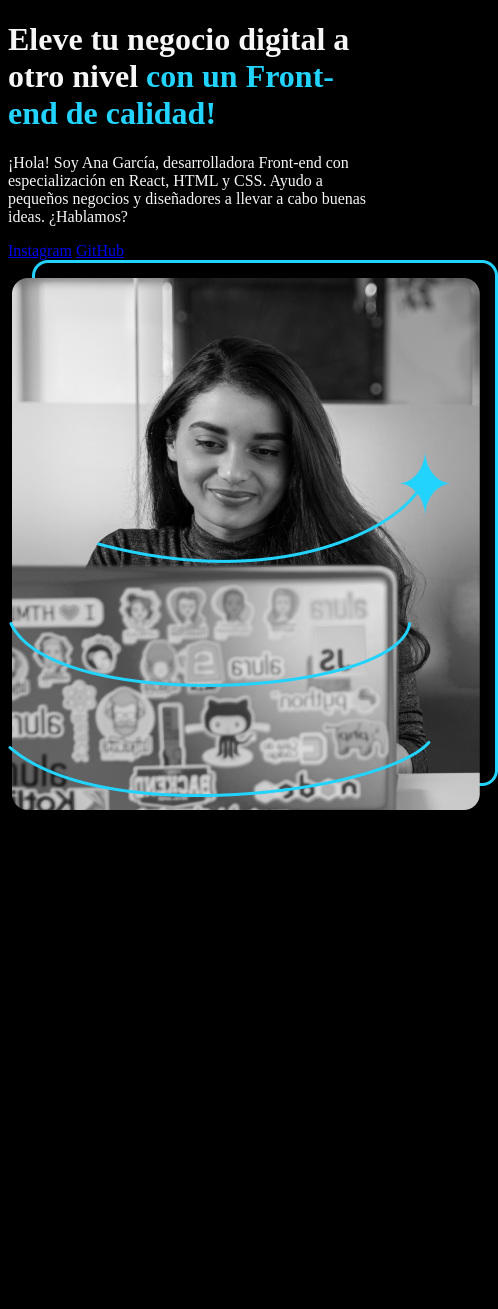
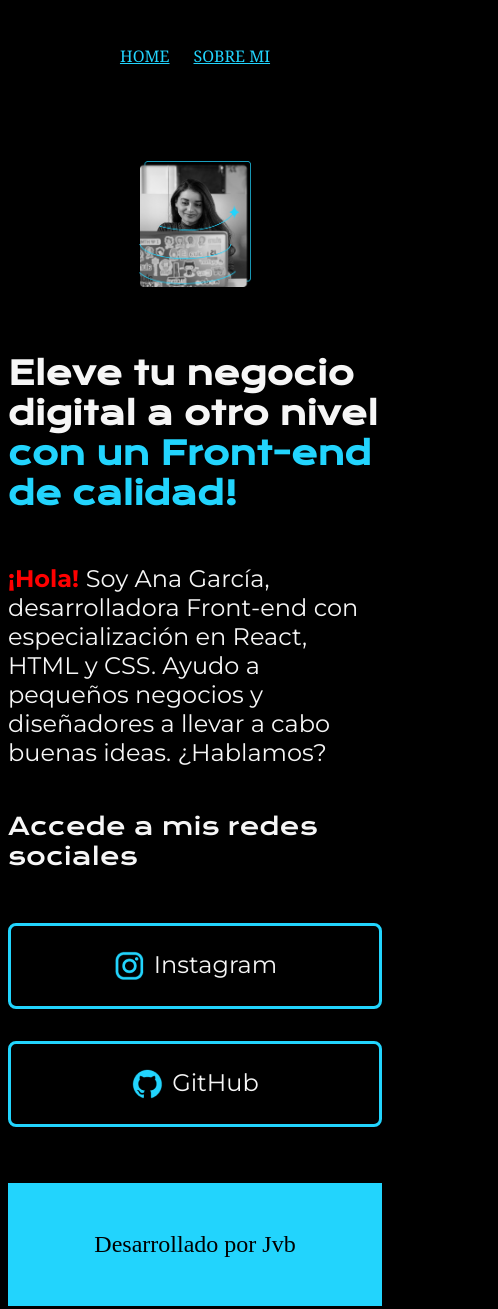
Before and after one commit to JesusE2E/ONE-Oracle-Next-Education, a plain HTML site: page 2067-html-css-desarrollo-estructura-archivos-aula5/index.html in a window 390 px wide. Shown: the whole page, 498 px wide, since content can reach past the window. Before the commit the page ends 844 px from the top, so only its background shows below. Drawn offline with nearby package versions, Linux system fonts and the light colour scheme.

Commit message:
desarrollo responsivo

```diff
--- a/2067-html-css-desarrollo-estructura-archivos-aula5/index.html
+++ b/2067-html-css-desarrollo-estructura-archivos-aula5/index.html
@@ -9,22 +9,36 @@
 
 </head>
 <body>
-    <header></header>
-    <main>
-        <h1>
+    <header class="header">
+<nav class="header__menu">
+    <a href="./index.html" class="header__menu__enlaces">HOME</a>
+    <a href="./aboutme.html" class="header__menu__enlaces">SOBRE MI</a>
+</nav>
+
+
+    </header>
+    <main class="presentacion">
+        <section class="presentacion__contenido">
+        <h1 class="presentacion__contenido__titulo">
             Eleve tu negocio digital a otro nivel
-            <strong>con un Front-end de calidad!
+            <strong >con un Front-end de calidad!
             </strong></h1>
-            <p>¡Hola! Soy Ana García, desarrolladora Front-end con
+            <p class="presentacion__contenido__texto"><strong class="subtituloFront">¡Hola! </strong>Soy Ana García, desarrolladora Front-end con
                 especialización en React, HTML y CSS. Ayudo a pequeños
                  negocios y diseñadores a llevar a cabo buenas ideas.
                   ¿Hablamos?
 
             </p>
-            <a href="https://instagram.com/">Instagram</a>
-            <a href="https://github.com/">GitHub</a>
-            <img src="Imagem.png" alt="Foto de Ana García desarrolando un proyecto">
+            <div class="presentacion__enlaces">
+            <h2 class="presentacion__enlace__subtitulo">Accede a mis redes sociales</h2>
+            <a class="presentacion__enlaces__link" href="https://instagram.com/"><img class="presentacion__enlaces__link__img" src="./assets/instagram.png"> Instagram</a>
+            <a class="presentacion__enlaces__link" href="https://github.com/"><img class="presentacion__enlaces__link__img" src="./assets/github.png">GitHub</a>
+            </div>
+            </section>
+            <img class="presentacion__imagen" src="Imagem.png" alt="Foto de Ana García desarrolando un proyecto">
     </main>
-    <footer></footer>
+    <footer>
+<p>Desarrollado por Jvb</p>
+   </footer>
 </body>
 </html>
--- a/2067-html-css-desarrollo-estructura-archivos-aula5/style.css
+++ b/2067-html-css-desarrollo-estructura-archivos-aula5/style.css
@@ -1,8 +1,167 @@
+@import url('https://fonts.googleapis.com/css2?family=Krona+One&display=swap');
+@import url('https://fonts.googleapis.com/css2?family=Krona+One&family=Montserrat:ital,wght@0,100..900;1,100..900&display=swap');
+
+
+
 body{
     background-color: #000000;
     color: #F6F6F6;
+    box-sizing: border-box;
+
+
 }
+
+header{
+    padding: 2% 0 0% 15%;
+
+}
+.header__menu {
+display: flex;
+gap: 1.5rem;
+
+}
+.header__menu__enlaces:hover{
+    border: #22D4FD solid;
+    padding: 0.25rem;
+}
+
+
+.header__menu__enlaces {
+font-family: Cambria, Cochin, Georgia, Times, 'Times New Roman', serif;
+    font-weight: 100;
+    color:#22D4FD
+}
+
+
+
 
 strong{
     color: #22D4FD;
 }
+
+
+.subtituloFront{
+
+    color: red;
+}
+
+.presentacion{
+    display: flex;
+    align-items: center;
+   margin: 10% 15%;
+   justify-content: space-between;
+   gap: 2.5rem;
+}
+
+.presentacion__contenido{
+width: 50%;
+display: flex;
+flex-direction: column;
+}
+
+.presentacion__contenido__titulo{
+    font-size: 2rem;
+      font-family: "Krona One", sans-serif;
+}
+
+.presentacion__contenido__texto{
+    font-size: 1.5rem;
+      font-family: "Montserrat", sans-serif;
+}
+
+.presentacion__enlaces{
+  display: flex;
+  justify-content: space-between;
+  flex-direction: column;
+  align-items: center;
+  gap: 2rem;
+}
+
+.presentacion__enlaces__link{
+
+
+width: 23rem;
+ text-align: center;
+background-color:black;
+padding:1.5rem 0;
+border-radius: 0.5rem;
+border-color: #22D4FD;
+ font-family: "Montserrat", sans-serif;
+ font-size: 1.5rem;
+ text-decoration: none;
+ color: #F6F6F6;
+ border: 0.2rem solid #22D4FD;
+
+display: flex;
+justify-content: center;
+gap: 0.5rem;
+
+}
+
+.presentacion__enlace__subtitulo{
+    font-family: 'krona One',sans serif;
+    font-size: 1.5rem;
+    font-weight: 400;
+}
+
+.presentacion__enlaces__link__img{
+align-items: center;
+
+}
+
+.presentacion__enlaces__link:hover{
+
+    background-color: #272727;
+}
+
+footer{
+    background-color: #22D4FD;
+    padding: 1.5rem;
+    color: black;
+    text-align: center;
+font-family:'Times New Roman', Times, serif;
+font-size:1.5rem;
+}
+
+
+.sobremi{
+display: flex;
+
+align-content:center;
+gap: 0.5rem;
+}
+.sobremi__div{
+display: flex;
+flex-direction: column;
+align-content:center;
+gap: 0.5rem;
+
+}
+
+.presentacion__imagen{
+    width: 50%;
+}
+
+@media(max-width: 1200px){
+
+
+header{
+    padding: 10%;
+
+}
+
+.header__menu{
+    justify-content: center;
+}
+
+.presentacion{
+
+    flex-direction: column-reverse;
+    padding: 5%;
+}
+.presentacion__contenido{
+    width: auto;
+}
+
+
+}
```
Also changed, not shown: 2067-html-css-desarrollo-estructura-archivos-aula5/aboutme.html (added, +51 -0 lines), 2067-html-css-desarrollo-estructura-archivos-aula5/home.html (added, +11 -0 lines), 2067-html-css-desarrollo-estructura-archivos-aula5/assets/Imagem.png (added), 2067-html-css-desarrollo-estructura-archivos-aula5/assets/github.png (added), 2067-html-css-desarrollo-estructura-archivos-aula5/assets/instagram.png (added), 2067-html-css-desarrollo-estructura-archivos-aula5/assets/linkedin.png (added), 2067-html-css-desarrollo-estructura-archivos-aula5/assets/twitch.png (added), 2067-html-css-desarrollo-estructura-archivos-aula5/assets/twitter-novo.png (added), 2067-html-css-desarrollo-estructura-archivos-aula5/assets/twitter.png (added), 2 other files.
